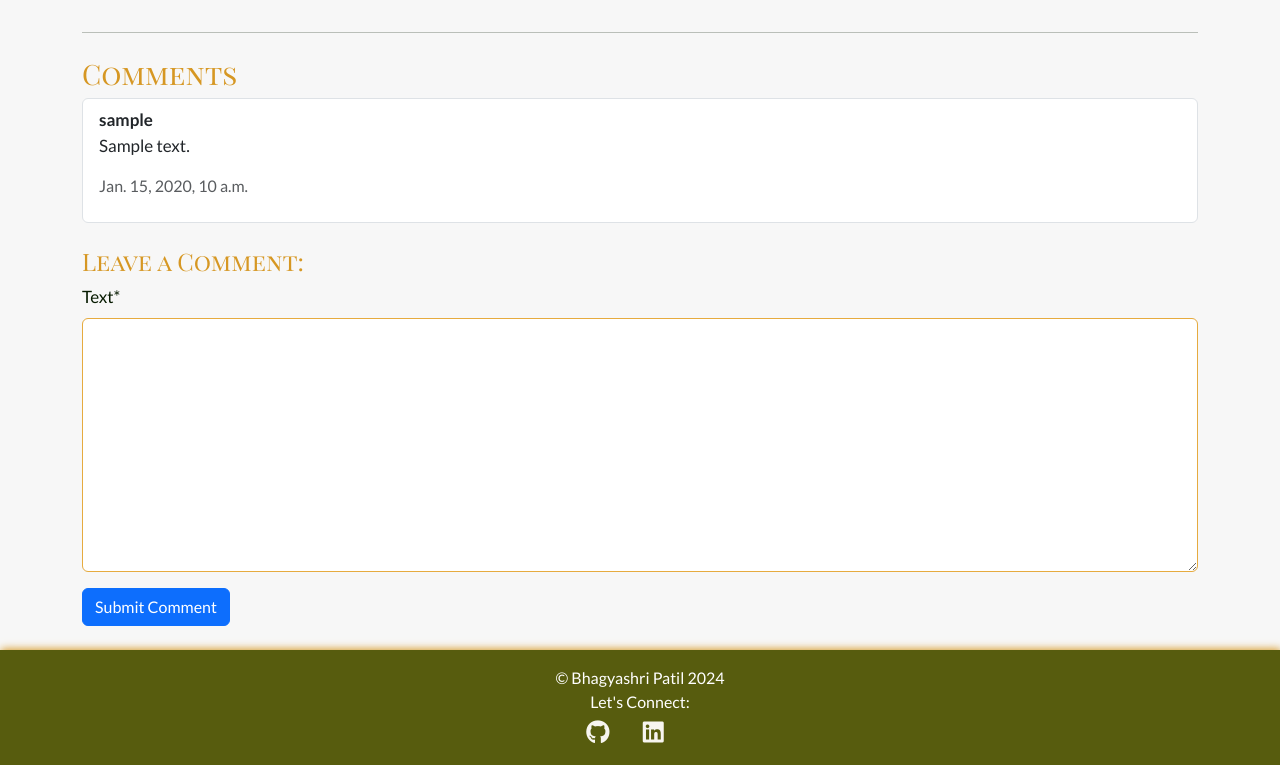
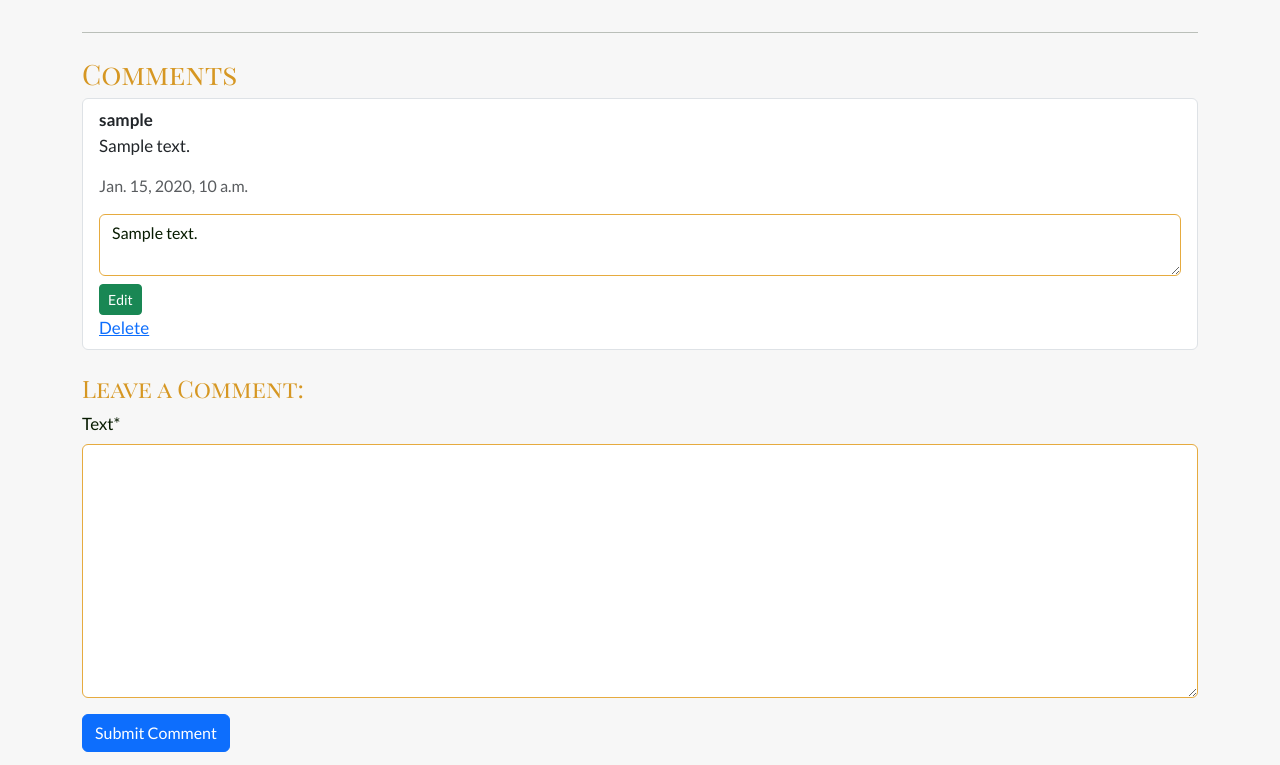
Before and after one commit to bhagyashriyogeshpatil/flavor-fusion, a Django app: a page that uses blog/templates/blog/recipe_detail.html in a window 1280 px wide. Shown: the part 703-1468 px from the top of the page. Run offline with Django 5.2, Linux system fonts and the light colour scheme; a user stored in the database is signed in; tables that the repository leaves empty hold one stand-in row (values such as "Sample post"); some libraries are stand-ins or nearby versions.

Commit message:
Add comment editing feature: Update URLs for comment editing, Implemente comment_edit view, Add inline edit form to recipe_detail.html

```diff
--- a/blog/templates/blog/recipe_detail.html
+++ b/blog/templates/blog/recipe_detail.html
@@ -106,6 +106,16 @@
                         {% if not comment.approved %}
                             <p class="border border-warning p-2 rounded text-warning">Your comment is awaiting approval.</p>
                         {% endif %}
+                        {% if comment.author == user %}
+                            <!-- Edit Form -->
+                            <form method="post" action="{% url 'comment_edit' slug=recipe.slug comment_id=comment.id %}">
+                                {% csrf_token %}
+                                <textarea name="text" class="form-control mb-2">{{ comment.text }}</textarea>
+                                <button type="submit" class="btn btn-sm btn-success">Edit</button>
+                            </form>
+
+                            <a href="#">Delete</a>
+                        {% endif %}
                     </li>
                 {% endfor %}
             </ul>
--- a/blog/urls.py
+++ b/blog/urls.py
@@ -1,5 +1,5 @@
 from django.urls import path
-from .views import Index, NewFlavors, RecipesList, recipe_detail, DeleteRecipe, EditRecipe, like_recipe
+from .views import Index, NewFlavors, RecipesList, recipe_detail, DeleteRecipe, EditRecipe, like_recipe, comment_edit
 
 urlpatterns = [
     path('', Index.as_view(), name='home'),
@@ -9,6 +9,7 @@ urlpatterns = [
     path('delete_recipe/<slug:slug>/', DeleteRecipe.as_view(), name='delete_recipe'),
     path('edit_recipe/<slug:slug>/', EditRecipe.as_view(), name='edit_recipe'),
     path('like/<slug:slug>/', like_recipe, name='recipe_like'),
+    path('<slug:slug>/comment/<int:comment_id>/edit/', comment_edit, name='comment_edit'),
     # To test the 403 Forbidden error page
     # path('forbidden/', my_view, name='forbidden'),
 ]
--- a/blog/views.py
+++ b/blog/views.py
@@ -138,6 +138,38 @@ def like_recipe(request, slug):
 
     return redirect('recipe_detail', slug=slug)
 
+def comment_edit(request, slug, comment_id):
+    """
+    View to Handle the comment editing.
+    """
+    recipe = get_object_or_404(Recipe, slug=slug)
+    comment = get_object_or_404(Comment, pk=comment_id)
+
+    if comment.author != request.user:
+        messages.error(request, "You can only edit your own comments.")
+        return redirect('recipe_detail', slug=slug)
+
+    if request.method == "POST":
+        comment_form = CommentForm(request.POST, instance=comment)
+        if comment_form.is_valid():
+            comment = comment_form.save(commit=False)
+            comment.approved = False  # Re-approve the comment after edit
+            comment.save()
+            messages.success(request, "Comment updated and awaiting approval.")
+            return redirect('recipe_detail', slug=slug)
+        else:
+            messages.error(request, "There was an error updating your comment.")
+            return redirect('recipe_detail', slug=slug)
+    else:
+        comment_form = CommentForm(instance=comment)
+
+    return render(request, 'blog/recipe_detail.html', {
+        'recipe': recipe,
+        'comment': comment,
+        'comment_form': comment_form,
+    })
+
+
 # To test the 403 Forbidden error page
 # def my_view(request):
 #     raise PermissionDenied
```
